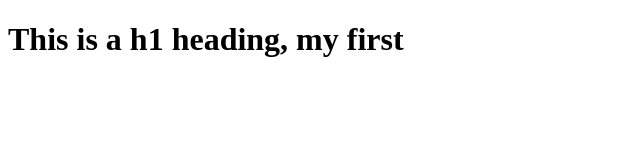
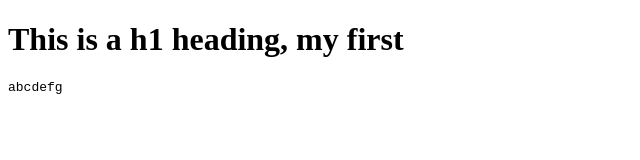
Before and after one commit to emmanuel-irandi/Experimental-repository, a plain HTML site: page index.html in a window 1280 px wide. Shown: the full height of the page, 0-640 px from the left. Drawn offline with Linux system fonts and the light colour scheme.

Commit message:
Update index.html
added some of the alphabet

```diff
--- a/index.html
+++ b/index.html
@@ -5,5 +5,6 @@
     </head>
     <body>
         <h1>This is a h1 heading, my first</h1>
+        <pre>abcdefg</pre>
     </body>
 </html>
```
